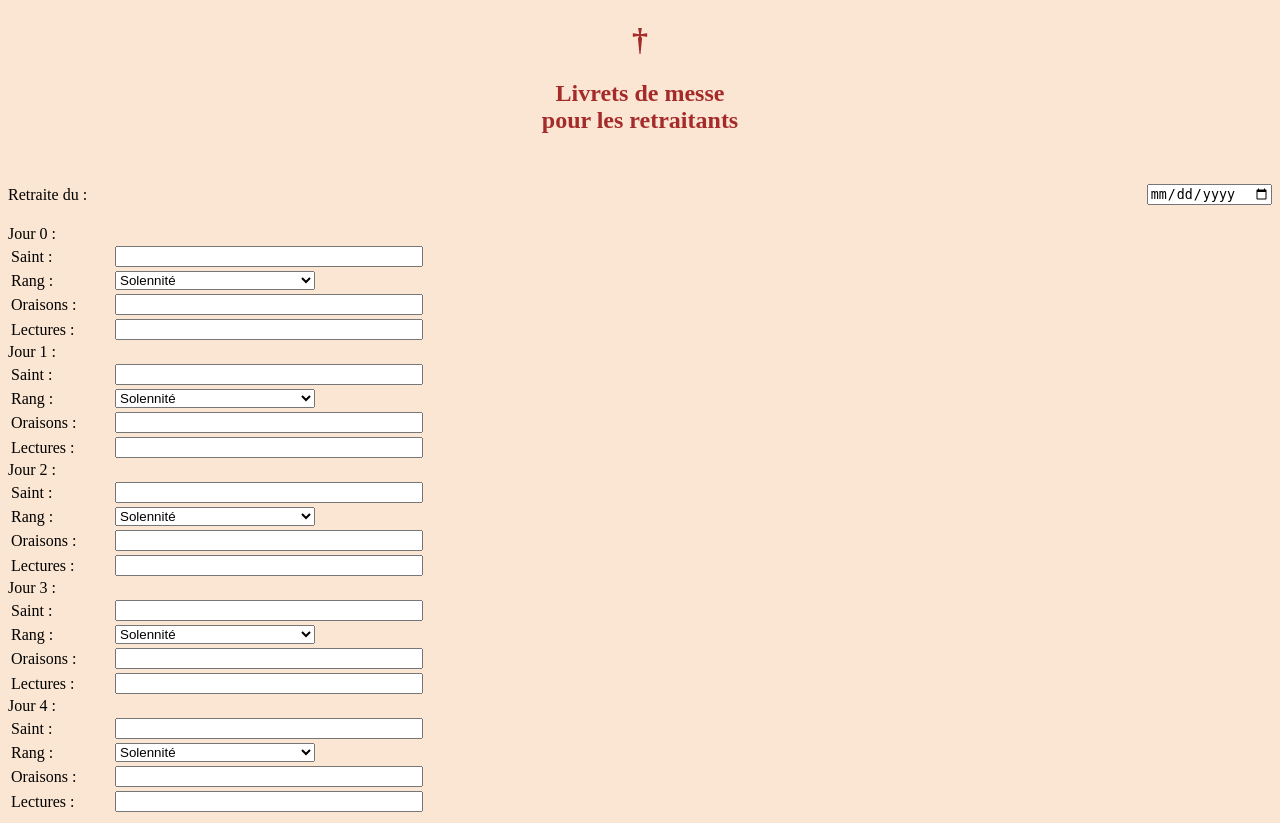
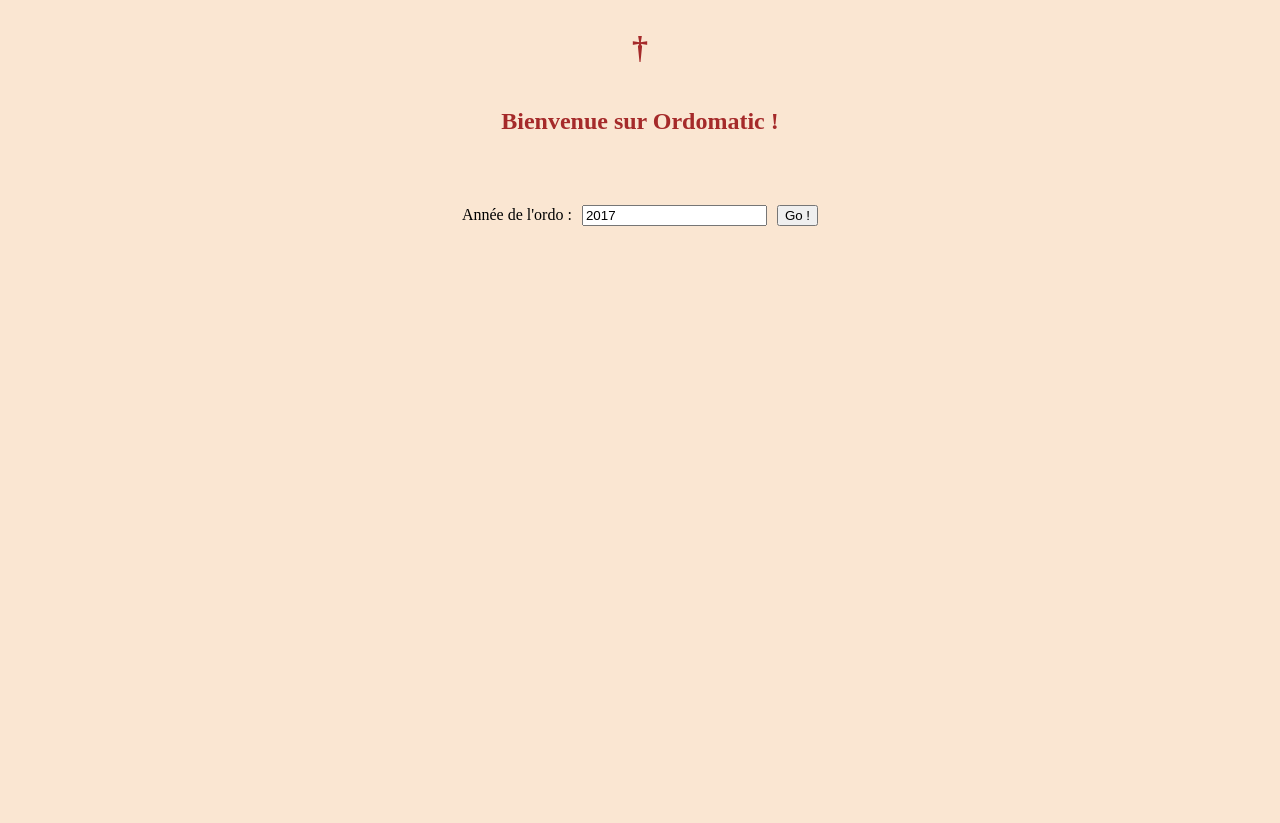
Before and after one commit to BrRoman/ordomatic-flavigny, a PHP site: page / in a window 1280 px wide. After the commit the page ends 226 px from the top, so only its background shows below. Run offline with PHP 8.4, Linux system fonts and the light colour scheme.

Commit message:
Bug fixed: mix with Livrets.

```diff
--- a/index.php
+++ b/index.php
@@ -3,47 +3,17 @@
 	<head>
         <meta charset="utf-8" />
         <link rel="stylesheet" href="styles.css" />
-        <title>Livrets retraites</title>
+        <title>Ordomatic</title>
 	</head>
 	<body>
         <div id="page">
             <h1>†</h1>
             <h2>
-            Livrets de messe</br>
-            pour les retraitants
+            Bienvenue sur Ordomatic !
             </h2>
 
             <div id="input">
-                <label for="date_debut">Retraite du : </label><input id="date_debut" type="date" name="date_debut" />
-            </div>
-
-            <div id="output">
-                <?php
-                    for($i = 0; $i <= 4; $i++){
-                        $code = "";
-                        $code = $code."<div class='jour' id='jour_".$i."'>Jour ".$i." :</div>";
-                        $code = $code."<table>";
-                        $code = $code."<tbody>";
-                        $code = $code."<tr>";
-                        $code = $code."<td class='label'>Saint : </td>";
-                        $code = $code."<td><input type='text' id='saint_".$i."' style='width:300px'></td>";
-                        $code = $code."</tr>";
-                        $code = $code."<tr>";
-                        $code = $code."<td class='label'>Rang : </td>";
-                        $code = $code."<td><select id='rang_".$i."' style='width:200px'><option value='solennite'>Solennité</option><option value='fete'>Fête</option><option value='mem_maj'>Mémoire majeure</option><option value='mem_min'>Mémoire mineure</option></select></td>";
-                        $code = $code."</tr>";
-                        $code = $code."<tr>";
-                        $code = $code."<td class='label'>Oraisons : </td>";
-                        $code = $code."<td><input type='text' id='oraisons_".$i."' style='width:300px'></td>";
-                        $code = $code."</tr>";
-                        $code = $code."<tr>";
-                        $code = $code."<td class='label'>Lectures : </td>";
-                        $code = $code."<td><input type='text' id='lectures_".$i."' style='width:300px'></td>";
-                        $code = $code."</tr>";
-                        $code = $code."</tbody>";
-                        $code = $code."</table>";
-                        print($code);}
-                ?>
+                <label for="annee">Année de l'ordo : </label><input id="annee" type="number" name="annee" value=<?php print(getdate()["year"]); ?> /><input id="go" type="button" value="Go !" />
             </div>
         </div>
         <div id="overlay_wait">
@@ -51,7 +21,7 @@
             <p>Votre ordo est en cours de préparation…</p>
             <p>Veuillez patienter quelques instants…</p>
         </div>
-        <form id="overlay_download" action="file:///private/tmp/ordo_final.pdf" target="_blank">
+        <form id="overlay_download" action="ordo.pdf" target="_blank">
             Votre ordo est prêt !</br>
             <input id="view" type="submit" value="Afficher" style="margin-top:20px" />
         </form>
--- a/script.js
+++ b/script.js
@@ -1,44 +1,16 @@
 $(document).ready(function(){
-<<<<<<< HEAD
-    var jours_fr = ["Dimanche", "Lundi", "Mardi", "Mercredi", "Jeudi", "Vendredi", "Samedi"];
-    var mois_fr = ["janvier", "février", "mars", "avril", "mai", "juin", "juillet", "août", "septembre", "octobre", "novembre", "décembre"];
-    $("#date_debut").change(function(e){
-        var date = new Date(e.target.valueAsDate);
-        var date_timestamp = Date.parse(date);
-        for(var i = 0; i < 5; i++){
-            date = new Date(date_timestamp + (i * 24 * 3600 * 1000));
-            var weekday = jours_fr[date.getDay()];
-            var day = date.getDate();
-            var month = mois_fr[date.getMonth()];
-            var year = date.getFullYear();
-            $("#jour_" + i).text(weekday + " " + day + " " + month + " " + year + " :");}
-        $("#output").css("display", "flex");
-        document.getElementById("saint_0").focus();
-||||||| parent of 81e87d3... OK, except pdf in new tab.
-    $("#go").click(function(){
-        console.log("Année = " + $("#annee").val());
-        $.post(
-            "script.php",
-            {"year": $("#annee").val()},
-            function(retour){
-                $("#retour").text(retour);
-            },
-            "text"
-        );
-=======
     $("#go").click(function(){
         $("#overlay_wait").css("display", "flex");
         $.post(
             "script.php",
             {"year": $("#annee").val()},
             function(retour){
-                if(retour = "OK");
-                    $("#overlay_wait").css("display", "none");
-                    $("#overlay_download").css("display", "flex");
+                console.log("Retour =", retour);
+                $("#overlay_wait").css("display", "none");
+                $("#overlay_download").css("display", "flex");
             },
             "text"
         );
->>>>>>> 81e87d3... OK, except pdf in new tab.
     });
     $("#view").click(function(){
         $("#overlay_download").css("display", "none");
--- a/styles.css
+++ b/styles.css
@@ -5,26 +5,6 @@ h1, h2{
     color: brown;
     text-align: center;}
 
-<<<<<<< HEAD
-#output{
-    align-items: flex-start;
-    display: none;
-    flex-direction: column;
-    margin-top: 20px;
-    padding-left: 50px;
-    width: 500px;}
-||||||| parent of 81e87d3... OK, except pdf in new tab.
-#annee{
-    margin-left: 10px;
-    margin-right: 10px;}
-
-#input{
-    align-items: center;
-    margin-bottom: 20px;
-    display: flex;
-    flex-direction: row;
-    justify-content: space-between;}
-=======
 #annee{
     margin-left: 10px;
     margin-right: 10px;}
@@ -49,7 +29,6 @@ h1, h2{
     position: fixed;
     top: 0;
     width: 100%}
->>>>>>> 81e87d3... OK, except pdf in new tab.
 
 #page{
     align-items: center;
@@ -57,27 +36,3 @@ h1, h2{
     flex-direction: column;
     justify-content: center;
     width: 100%;}
-
-<<<<<<< HEAD
-.jour{
-    color: red;
-    font-weight: bold;
-    margin-bottom: 8px;
-    margin-left: 10px;
-    margin-top: 30px;}
-
-.label{
-    width: 100px;}
-
-
-
-
-
-||||||| parent of 81e87d3... OK, except pdf in new tab.
-#retour{
-    border: 2px solid purple;
-    padding: 20px;}
-
-
-=======
->>>>>>> 81e87d3... OK, except pdf in new tab.
```
Also changed, not shown: TODO.txt (added, +29 -0 lines), script.php (+7 -4 lines), 4 other files.
